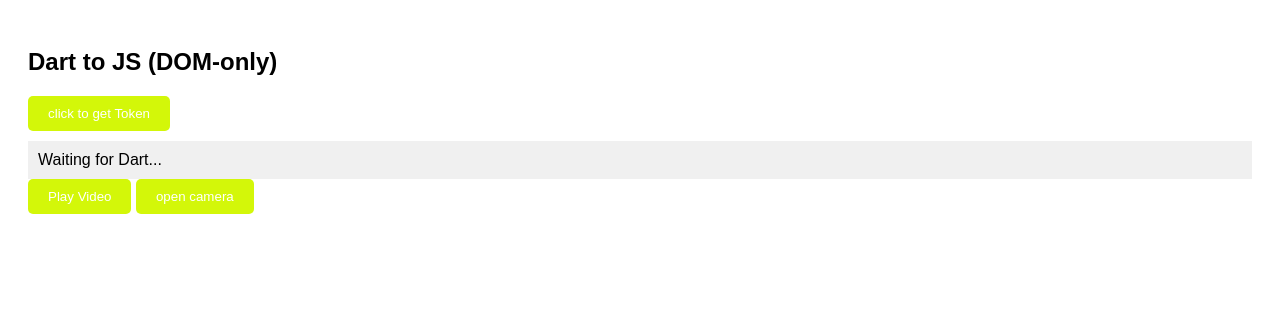
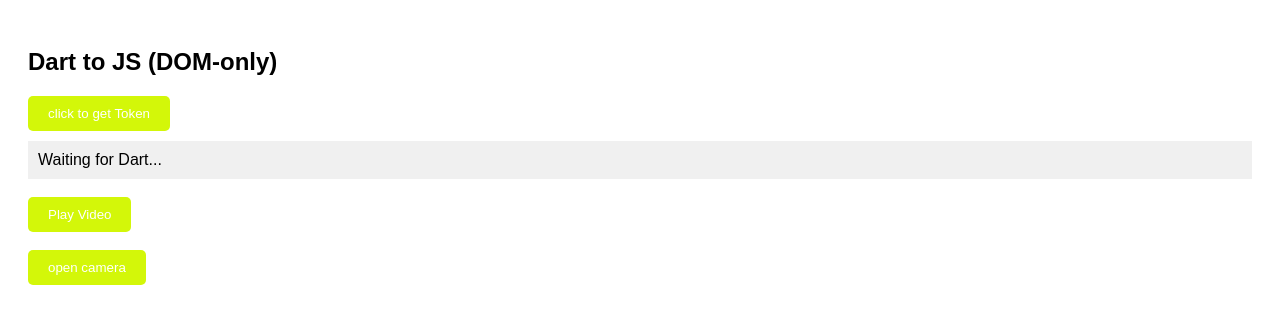
Before and after one commit to gokul-flutter-dev/test.github.io, a plain HTML site: page index.html in a window 1280 px wide. Drawn offline with Linux system fonts and the light colour scheme.

Commit message:
updated new line

```diff
--- a/index.html
+++ b/index.html
@@ -8,8 +8,8 @@
 <body>
   <h2>Dart to JS (DOM-only)</h2>
   <button id="sendBtn">click to get Token</button>
-  <div id="output">Waiting for Dart...</div>
-  <button id="playVideo">Play Video</button>
+  <div id="output">Waiting for Dart...</div> <br>
+  <button id="playVideo">Play Video</button> <br><br>
   <button id="openCamera">open camera</button>
    <script src="script.js"></script>
 </body>
```
Also changed, not shown: 1 other file.
